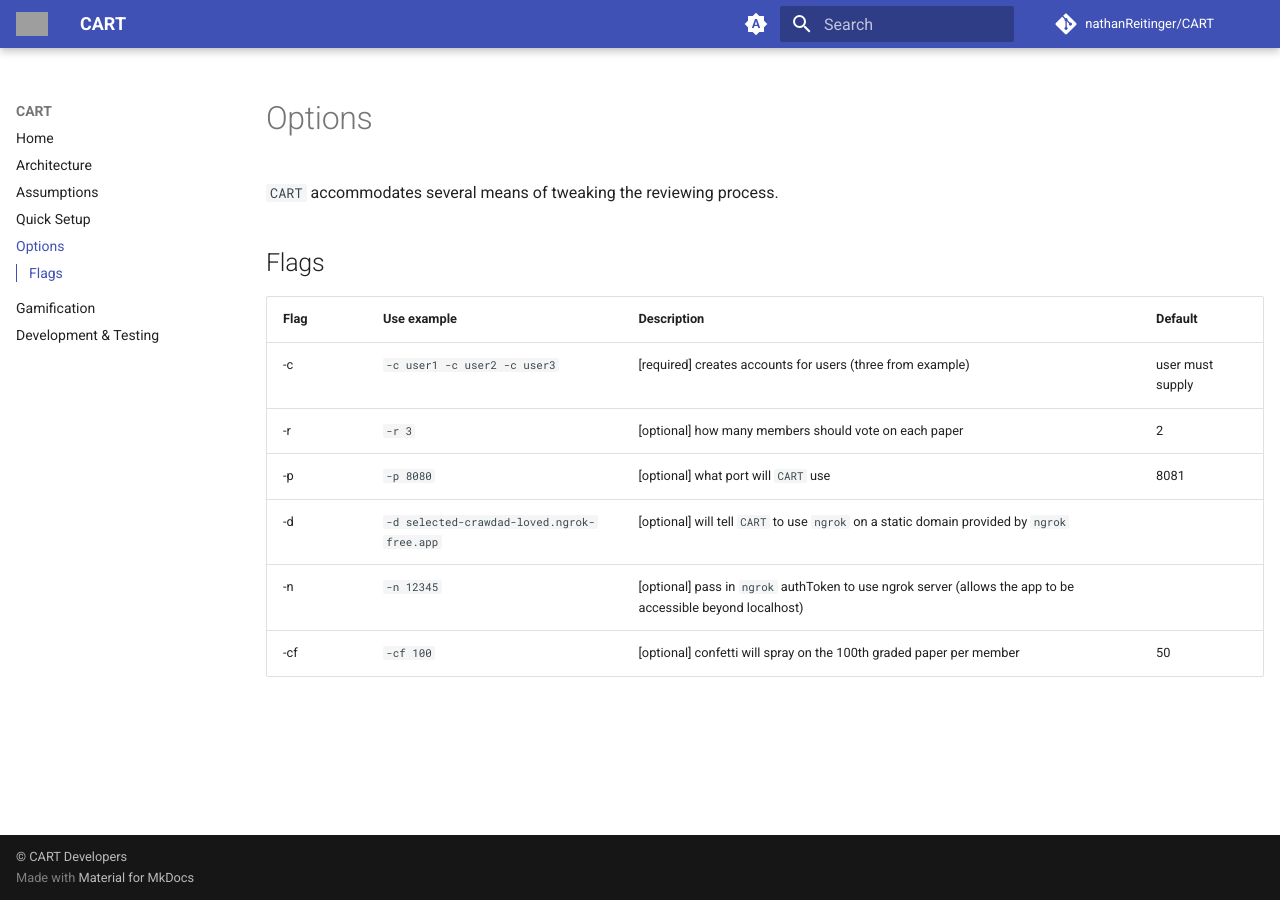
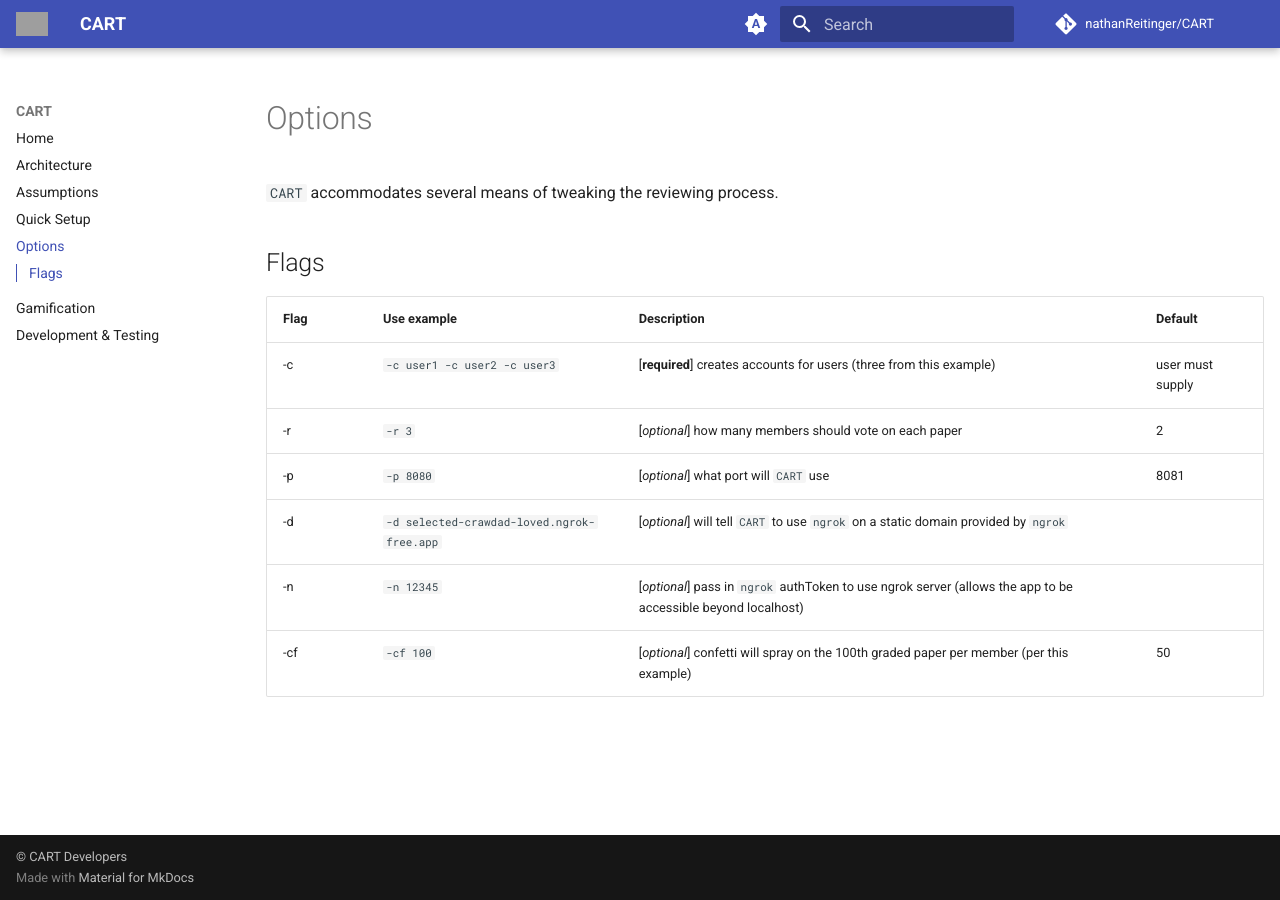
Before and after one commit to nathanReitinger/CART, an MkDocs documentation site: the page built from docs/options.md, in a window 1280 px wide. Built offline with MkDocs 1.6.1 and Material for MkDocs 9.7.7, drawn with Linux system fonts in a browser that asks for light colours; comment, search, counter and statistics services are not loaded; grey boxes are pictures that could not be loaded.

Commit message:
cleaning

```diff
--- a/docs/options.md
+++ b/docs/options.md
@@ -8,9 +8,9 @@
 
 | Flag | Use example                                | Description                                                  | Default          |
 | ---- | ------------------------------------------ | ------------------------------------------------------------ | ---------------- |
-| -c   | `-c user1 -c user2 -c user3`               | [required] creates accounts for users (three from example)   | user must supply |
-| -r   | `-r 3`                                     | [optional] how many members should vote on each paper        | 2                |
-| -p   | `-p 8080`                                  | [optional] what port will `CART` use                         | 8081             |
-| -d   | `-d selected-crawdad-loved.ngrok-free.app` | [optional] will tell `CART` to use `ngrok` on a static domain provided by `ngrok` |                  |
-| -n   | `-n 12345`                                 | [optional] pass in `ngrok` authToken to use ngrok server (allows the app to be accessible beyond localhost) |                  |
-| -cf  | `-cf 100`                                  | [optional] confetti will spray on the 100th graded paper per member | 50               |
+| -c   | `-c user1 -c user2 -c user3`               | [**required**] creates accounts for users (three from this example) | user must supply |
+| -r   | `-r 3`                                     | [*optional*] how many members should vote on each paper      | 2                |
+| -p   | `-p 8080`                                  | [*optional*] what port will `CART` use                       | 8081             |
+| -d   | `-d selected-crawdad-loved.ngrok-free.app` | [*optional*] will tell `CART` to use `ngrok` on a static domain provided by `ngrok` |                  |
+| -n   | `-n 12345`                                 | [*optional*] pass in `ngrok` authToken to use ngrok server (allows the app to be accessible beyond localhost) |                  |
+| -cf  | `-cf 100`                                  | [*optional*] confetti will spray on the 100th graded paper per member (per this example) | 50               |
```
Also changed, not shown: docs/architecture.md (+5 -7 lines), docs/assumptions.md (+18 -12 lines), docs/development.md (+2 -1 lines), docs/quick_setup.md (+8 -8 lines), paper.md (+8 -7 lines), site/architecture/index.html, site/assumptions/index.html, site/options/index.html, site/search/search_index.json, site/sitemap.xml, 1 other file.
